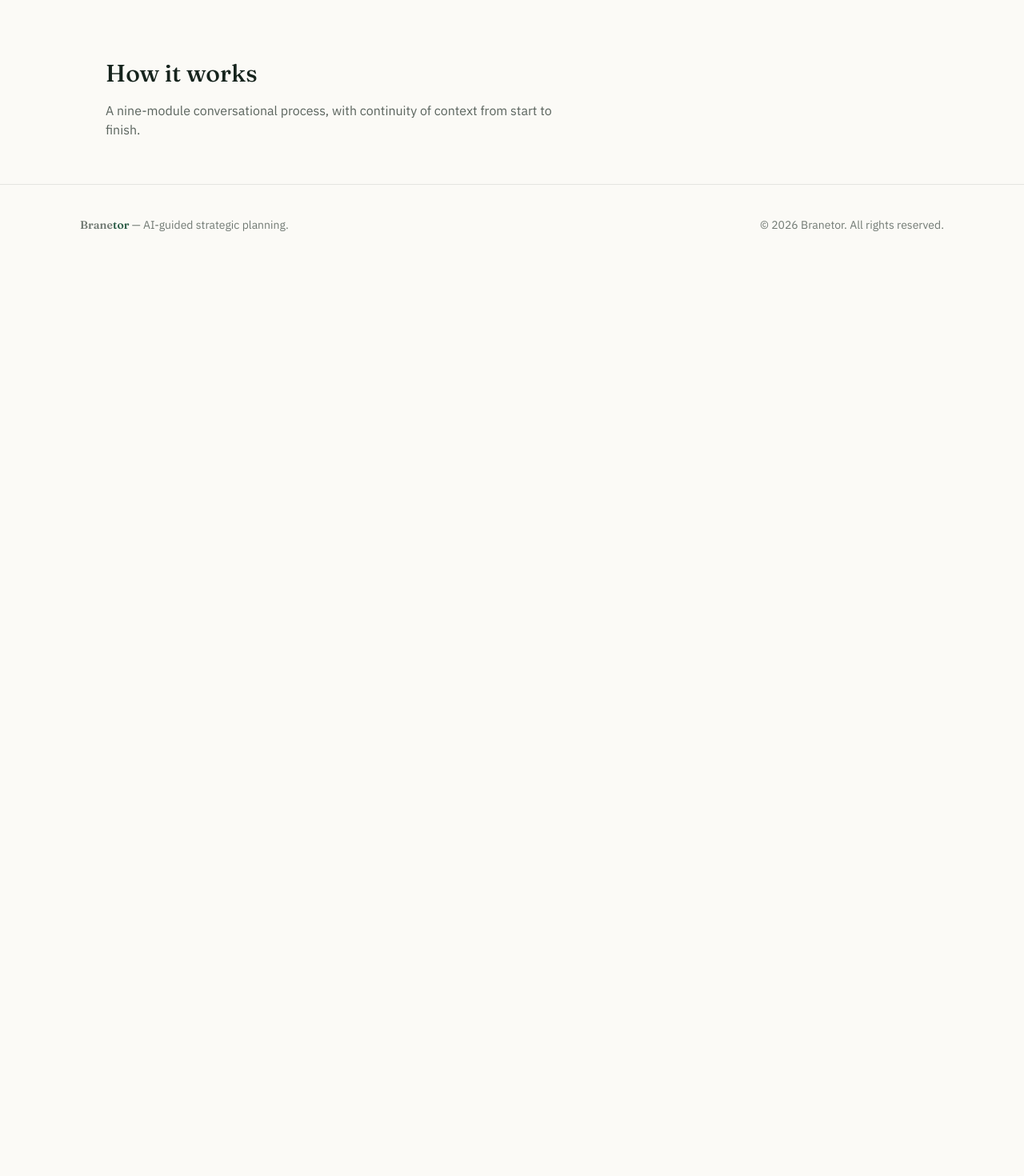
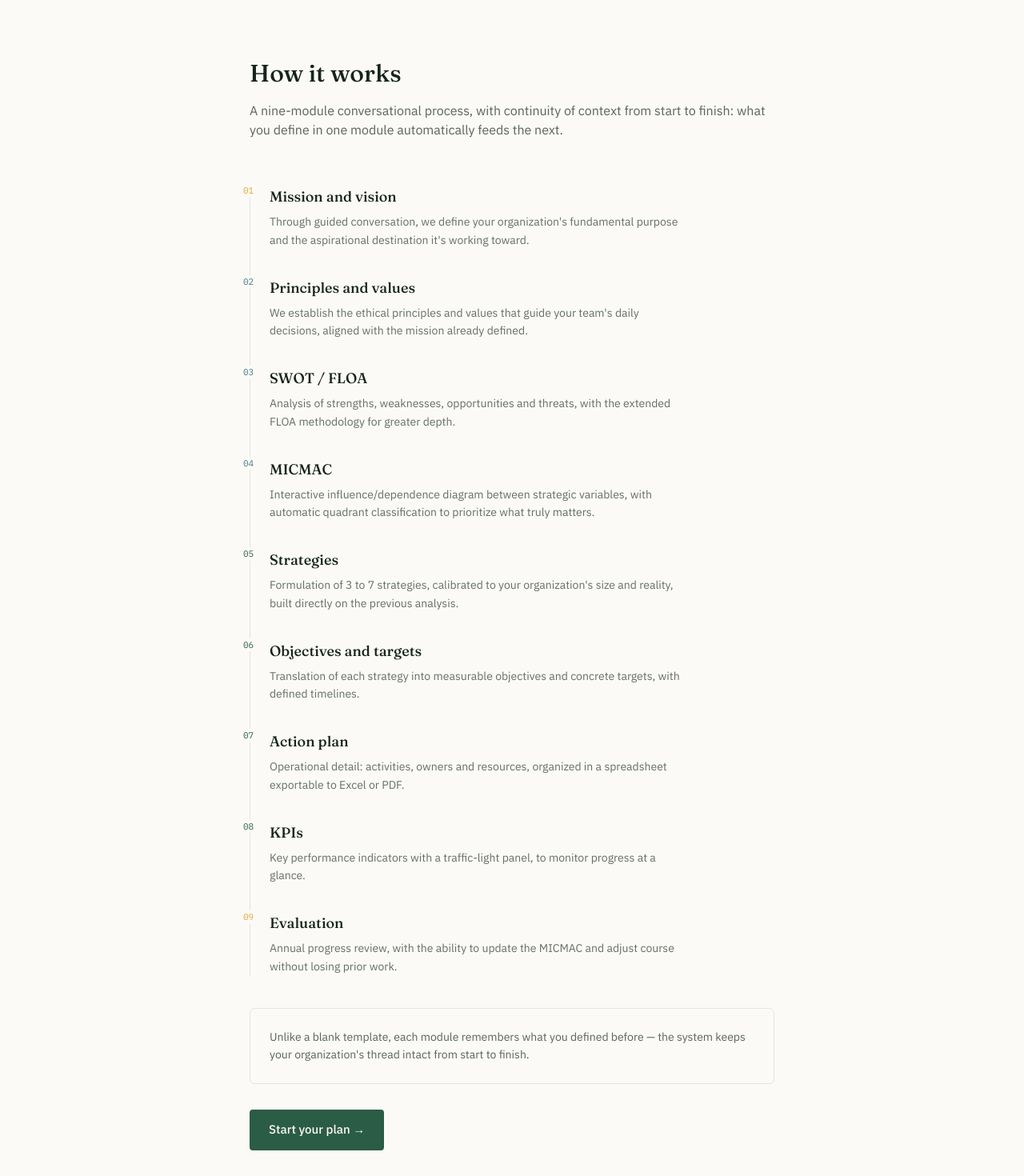
Before and after one commit to JJOrganizational-advisor/branetor-web, a Next.js app: page /en/como-funciona in a window 1280 px wide. Shown: the part 80-1550 px from the top of the page at 80% size. Before the commit the page ends 800 px from the top, so only its background shows below. Built offline with nearby package versions, Linux system fonts and the light colour scheme.

Commit message:
Completar contenido de la página Cómo Funciona

```diff
--- a/app/[locale]/como-funciona/page.tsx
+++ b/app/[locale]/como-funciona/page.tsx
@@ -12,13 +12,64 @@ export default function ComoFuncionaPage({
 
   const t = useTranslations("howItWorksPage");
 
+  const modules = [
+    { key: "m1", accent: "gold" },
+    { key: "m2", accent: "teal" },
+    { key: "m3", accent: "teal" },
+    { key: "m4", accent: "teal" },
+    { key: "m5", accent: "forest" },
+    { key: "m6", accent: "forest" },
+    { key: "m7", accent: "forest" },
+    { key: "m8", accent: "forest" },
+    { key: "m9", accent: "gold" },
+  ] as const;
+
+  const accentClass: Record<string, string> = {
+    gold: "text-gold",
+    teal: "text-teal",
+    forest: "text-forest",
+  };
+
   return (
     <main>
       <Nav />
-      <section className="max-w-[1080px] mx-auto px-8 py-14">
+      <section className="max-w-[720px] mx-auto px-8 pt-14 pb-4">
         <h1 className="font-display font-medium text-3xl mb-4">{t("title")}</h1>
-        <p className="text-ink/70 max-w-[560px]">{t("intro")}</p>
-        {/* TODO: línea de tiempo de los 9 módulos con capturas de pantalla — Paso 4b */}
+        <p className="text-ink/70">{t("intro")}</p>
+      </section>
+
+      <section className="max-w-[720px] mx-auto px-8 py-10">
+        <ol className="flex flex-col">
+          {modules.map((m, i) => (
+            <li
+              key={m.key}
+              className="flex gap-5 pb-8 border-l border-ink/10 pl-6 relative last:pb-0"
+            >
+              <span
+                className={`absolute -left-[9px] top-0 font-mono text-[11px] ${accentClass[m.accent]} bg-paper`}
+              >
+                {String(i + 1).padStart(2, "0")}
+              </span>
+              <div className="pt-0.5">
+                <h3 className="font-display font-medium text-lg mb-1.5">
+                  {t(`${m.key}Title`)}
+                </h3>
+                <p className="text-sm text-ink/65 leading-relaxed max-w-[520px]">
+                  {t(`${m.key}Desc`)}
+                </p>
+              </div>
+            </li>
+          ))}
+        </ol>
+      </section>
+
+      <section className="max-w-[720px] mx-auto px-8 pb-16">
+        <div className="border border-ink/10 rounded-md p-6 mb-8">
+          <p className="text-sm text-ink/70 leading-relaxed">{t("contextNote")}</p>
+        </div>
+        <button className="bg-forest text-paper rounded px-6 py-3.5 text-[15px] font-medium">
+          {t("cta")}
+        </button>
       </section>
       <Footer />
     </main>
--- a/messages/en.json
+++ b/messages/en.json
@@ -42,7 +42,27 @@
   },
   "howItWorksPage": {
     "title": "How it works",
-    "intro": "A nine-module conversational process, with continuity of context from start to finish."
+    "intro": "A nine-module conversational process, with continuity of context from start to finish: what you define in one module automatically feeds the next.",
+    "m1Title": "Mission and vision",
+    "m1Desc": "Through guided conversation, we define your organization's fundamental purpose and the aspirational destination it's working toward.",
+    "m2Title": "Principles and values",
+    "m2Desc": "We establish the ethical principles and values that guide your team's daily decisions, aligned with the mission already defined.",
+    "m3Title": "SWOT / FLOA",
+    "m3Desc": "Analysis of strengths, weaknesses, opportunities and threats, with the extended FLOA methodology for greater depth.",
+    "m4Title": "MICMAC",
+    "m4Desc": "Interactive influence/dependence diagram between strategic variables, with automatic quadrant classification to prioritize what truly matters.",
+    "m5Title": "Strategies",
+    "m5Desc": "Formulation of 3 to 7 strategies, calibrated to your organization's size and reality, built directly on the previous analysis.",
+    "m6Title": "Objectives and targets",
+    "m6Desc": "Translation of each strategy into measurable objectives and concrete targets, with defined timelines.",
+    "m7Title": "Action plan",
+    "m7Desc": "Operational detail: activities, owners and resources, organized in a spreadsheet exportable to Excel or PDF.",
+    "m8Title": "KPIs",
+    "m8Desc": "Key performance indicators with a traffic-light panel, to monitor progress at a glance.",
+    "m9Title": "Evaluation",
+    "m9Desc": "Annual progress review, with the ability to update the MICMAC and adjust course without losing prior work.",
+    "contextNote": "Unlike a blank template, each module remembers what you defined before — the system keeps your organization's thread intact from start to finish.",
+    "cta": "Start your plan →"
   },
   "whoForPage": {
     "title": "Who it's for",
--- a/messages/es.json
+++ b/messages/es.json
@@ -42,7 +42,27 @@
   },
   "howItWorksPage": {
     "title": "Cómo funciona",
-    "intro": "Un proceso conversacional de nueve módulos, con continuidad de contexto de principio a fin."
+    "intro": "Un proceso conversacional de nueve módulos, con continuidad de contexto de principio a fin: lo que defines en un módulo alimenta automáticamente los siguientes.",
+    "m1Title": "Misión y visión",
+    "m1Desc": "Definimos, mediante conversación guiada, el propósito fundamental de tu organización y el destino aspiracional al que quiere llegar.",
+    "m2Title": "Principios y valores",
+    "m2Desc": "Establecemos los principios éticos y valores que guían las decisiones diarias de tu equipo, alineados con la misión ya definida.",
+    "m3Title": "FODA / FLOA",
+    "m3Desc": "Análisis de fortalezas, oportunidades, debilidades y amenazas, con la metodología ampliada FLOA para mayor profundidad.",
+    "m4Title": "MICMAC",
+    "m4Desc": "Diagrama interactivo de influencia y dependencia entre variables estratégicas, con clasificación automática en cuadrantes para priorizar lo que realmente importa.",
+    "m5Title": "Estrategias",
+    "m5Desc": "Formulación de entre 3 y 7 estrategias, calibradas según el tamaño y realidad de tu organización, construidas directamente sobre el análisis previo.",
+    "m6Title": "Objetivos y metas",
+    "m6Desc": "Traducción de cada estrategia en objetivos medibles y metas concretas, con plazos definidos.",
+    "m7Title": "Plan de acción",
+    "m7Desc": "Detalle operativo: actividades, responsables y recursos, organizados en una hoja de cálculo exportable a Excel o PDF.",
+    "m8Title": "KPIs",
+    "m8Desc": "Indicadores clave de desempeño con panel de semáforos, para monitorear el avance de un vistazo.",
+    "m9Title": "Evaluación",
+    "m9Desc": "Revisión anual del progreso, con posibilidad de actualizar el MICMAC y ajustar el rumbo sin perder el trabajo anterior.",
+    "contextNote": "A diferencia de una plantilla en blanco, cada módulo recuerda lo que definiste antes — el sistema mantiene el hilo conductor de tu organización de principio a fin.",
+    "cta": "Comienza tu plan →"
   },
   "whoForPage": {
     "title": "Para quién",
```
